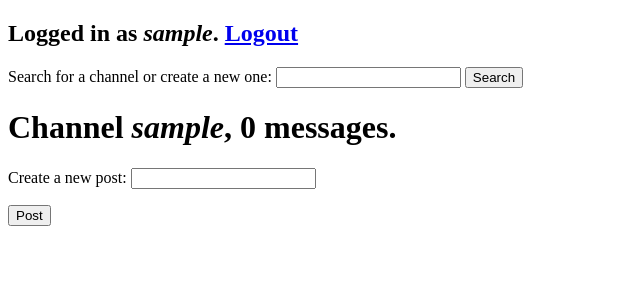
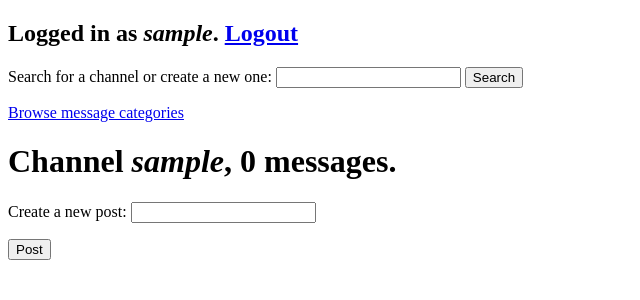
Before and after one commit to aattoa/tikawe-projekti, a Flask app: a page that uses templates/index.html in a window 1280 px wide. Shown: the top 300 px of the page, without its empty margins (0-640 px from the left). Run offline with Flask 3, Linux system fonts and the light colour scheme; the visitor is signed in with stand-in values (Sample User, id 1); data that the repository does not hold is empty.

Commit message:
Allow users to categorize their own messages

```diff
--- a/app.py
+++ b/app.py
@@ -128,6 +128,35 @@ def api_edit(rowid):
     execute(sql, [flask.request.form.get('content'), rowid])
     return redirect_prev_channel()
 
+@app.route('/categories/<rowid>')
+def categories(rowid):
+    sql = 'SELECT category FROM categories WHERE message_rowid = ?'
+    categories = query(sql, [rowid])
+    sql = 'SELECT content FROM messages WHERE rowid = ?'
+    content = query(sql, [rowid])[0][0]
+    return flask.render_template('categories.html', categories=categories, content=content, rowid=rowid)
+
+@app.route('/category_list')
+def category_list():
+    sql = 'SELECT DISTINCT category FROM categories'
+    categories = query(sql)
+    return flask.render_template('category_list.html', categories=categories)
+
+@app.route('/category_search/<category>')
+def category_search(category):
+    sql = 'SELECT message_rowid FROM categories WHERE category = ?'
+    rowids = query(sql, [category])
+    sql = 'SELECT content, channel FROM messages WHERE rowid = ?'
+    messages = [query(sql, [rowid[0]])[0] for rowid in rowids]
+    return flask.render_template('category_search.html', messages=messages)
+
+@app.route('/api/add_category/<rowid>', methods=['POST'])
+def api_add_category(rowid):
+    require_authentic_request()
+    sql = 'INSERT INTO categories (message_rowid, category) VALUES (?, ?)'
+    execute(sql, [rowid, flask.request.form.get('new_category')])
+    return redirect_prev_channel()
+
 @app.route('/api/channel_search', methods=['POST'])
 def api_channel_search():
     sql = 'SELECT DISTINCT channel FROM messages WHERE instr(channel, ?) > 0'
--- a/schema.sql
+++ b/schema.sql
@@ -2,6 +2,10 @@ CREATE TABLE users
 ( username      TEXT PRIMARY KEY NOT NULL
 , password_hash TEXT             NOT NULL
 , page_visits   INT              NOT NULL);
+
+CREATE TABLE categories
+( message_rowid INT  NOT NULL
+, category      TEXT NOT NULL);
 
 CREATE TABLE messages
 ( username TEXT NOT NULL
--- a/templates/index.html
+++ b/templates/index.html
@@ -17,6 +17,7 @@
             <input type="submit" value="Search" />
         </p>
     </form>
+    <a href="/category_list">Browse message categories</a>
     <h1>Channel <i>{{ channel }}</i>, {{ count }} messages.</h1>
     {% for message in messages %}
     <div class="msg">
@@ -28,6 +29,10 @@
         <small class="msg-part">({{ message[3] }} likes)</small>
         {% endif %}
         {% if session.user == message[1] %}
+        <form class="msg-part" action="/categories/{{ message[0] }}">
+            <input type="hidden" name="csrf" value="{{ session.csrf }}" />
+            <input type="submit" value="Categories" />
+        </form>
         <form class="msg-part" action="/edit/{{ message[0] }}">
             <input type="hidden" name="csrf" value="{{ session.csrf }}" />
             <input type="submit" value="Edit" />
```
Also changed, not shown: templates/categories.html (added, +23 -0 lines), templates/category_list.html (added, +17 -0 lines), templates/category_search.html (added, +18 -0 lines), README.md.
